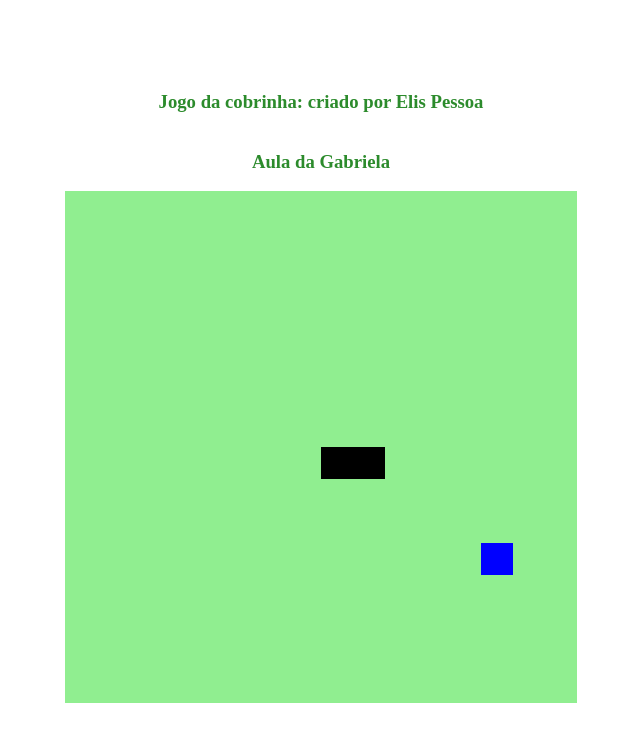
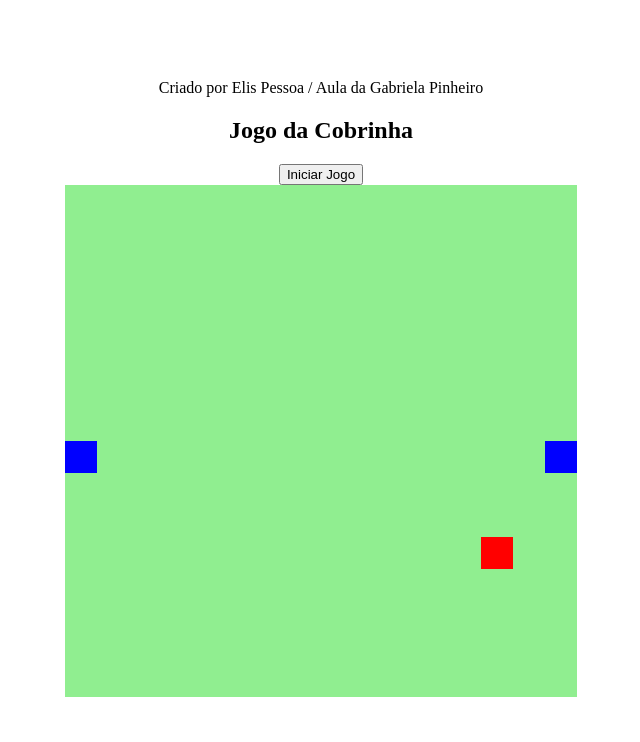
Before and after one commit to ElisImpacta/Criando_Jogo_Cobrinha, a plain HTML site: page index.html in a window 1280 px wide. Shown: the whole page, without its empty margins (319-959 px from the left). Drawn offline with Linux system fonts and the light colour scheme.

Commit message:
Finalizando o joguinho

```diff
--- a/index.html
+++ b/index.html
@@ -9,8 +9,11 @@
         <title>Jogo da Cobrinha</title>
     </head>
     <body>
-        <h3>Jogo da cobrinha: criado por Elis Pessoa</h3>
-        <h3>Aula da Gabriela</h3>
+        Criado por Elis Pessoa / Aula da Gabriela Pinheiro
+        <h2>Jogo da Cobrinha</h2>
+        <form>
+            <button action="iniciandoGame()" id="start" onclick="start">Iniciar Jogo</button>
+        </form>
         <canvas id="quadro" width="512" height="512"></canvas>
-    </body>
+</body>
 </html>
--- a/snake_game.js
+++ b/snake_game.js
@@ -14,8 +14,9 @@ let food = {
     x: Math.floor(Math.random() * 15 + 1) * box,
     y: Math.floor(Math.random() * 15 + 1) * box
 }
-//////////////Funções utilizadas
+let jogo = setInterval(iniciandoGame, 200);
 
+///////////////////////////////////Funções utilizas
 //Criando o corpo do joguinho / quadro
 function criandoBG(){
     context.fillStyle = "lightgreen";
@@ -25,7 +26,7 @@ function criandoBG(){
 //Criando a cobrinha
 function criandoSnake() {
     for (let index = 0; index < snake.length; index++) {
-        context.fillStyle = "black";
+        context.fillStyle = "blue";
         context.fillRect(snake[index].x, snake[index].y, box, box);
 
     }
@@ -33,7 +34,7 @@ function criandoSnake() {
 
 //Desenhando a comida e fazendo elas aparecerem
 function criandoFood(){
-    context.fillStyle = "blue"
+    context.fillStyle = "red"
     context.fillRect(food.x, food.y, box, box);
 }
 
@@ -49,12 +50,23 @@ function tecla(event){
 }
 
 //Função de inicializar e atualizar o jogo
-function iniciandoGame(){
+function iniciandoGame(start){
     //Se a cobrinha passar da parede, aparecerá do outro lado, o mesmo ocorre cima e baixo;
     if(snake[0].x > 15 * box && direction == "right") snake[0].x = 0;
     if(snake[0].x < 0 && direction == "left") snake[0].x = 16 * box;
     if(snake[0].y > 15 * box && direction == "up") snake[0].y = 0;
     if(snake[0].y < 0 && direction == "down") snake[0].y = 16 * box;
+
+    //Se a cobra se chocar nela mesma, acaba o jogo
+    for (let index = 1; index < snake.length; index++) {
+        if(snake[0].x == snake[index].x && snake[0].y == snake[index].y){
+            clearInterval(jogo);
+            alert("Perdeu!! =(");
+        }
+    }
+
+    //Conforme a cobra come comida, ela fica mais rápida
+
 
     criandoBG();
     criandoSnake();
@@ -85,4 +97,5 @@ function iniciandoGame(){
     snake.unshift(novaCabeca);
 }
 
-let jogo = setInterval(iniciandoGame, 100);
+//document.getElementById("iniciar");
+//let jogo = setInterval(iniciandoGame, 200);
--- a/style.css
+++ b/style.css
@@ -5,6 +5,5 @@ body{
     justify-content: center;
     align-items: center;
     flex-direction: column;
-    color: rgb(44, 139, 44);
-
+    color: black;
 }
```
